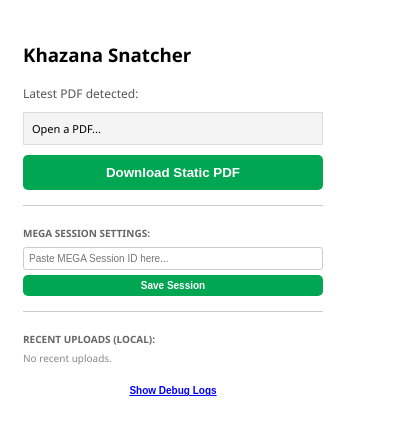
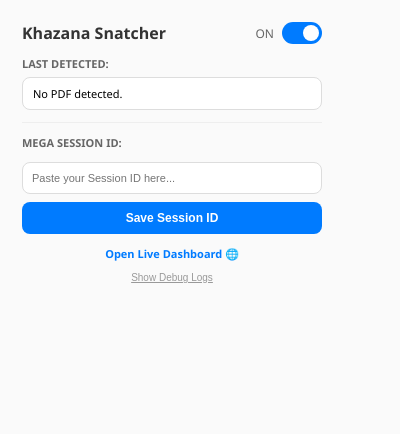
Before and after one commit to MindMatrix-07/PDF-Cloud-Uploader, a browser extension: page extension/popup.html in a window 400 px wide. Drawn offline with Linux system fonts and the light colour scheme.

Commit message:
v1.5.5: Toggle, NOTE tab auto-click, 5s back-button via content.js

```diff
--- a/extension/popup.html
+++ b/extension/popup.html
@@ -5,71 +5,202 @@
   <style>
     body {
       width: 300px;
-      padding: 15px;
-      font-family: 'Segoe UI', sans-serif;
+      padding: 14px;
+      font-family: 'Segoe UI', system-ui, sans-serif;
+      background: #fafafa;
+    }
+
+    .top-row {
+      display: flex;
+      justify-content: space-between;
+      align-items: center;
+      margin-bottom: 12px;
+    }
+
+    h3 {
+      margin: 0;
+      color: #333;
+      font-size: 1rem;
+    }
+
+    /* Toggle Switch */
+    .toggle-wrap {
+      display: flex;
+      align-items: center;
+      gap: 8px;
+      font-size: 12px;
+      color: #666;
+    }
+
+    .switch {
+      position: relative;
+      display: inline-block;
+      width: 40px;
+      height: 22px;
+    }
+
+    .switch input {
+      opacity: 0;
+      width: 0;
+      height: 0;
+    }
+
+    .slider {
+      position: absolute;
+      cursor: pointer;
+      inset: 0;
+      background-color: #ccc;
+      border-radius: 22px;
+      transition: .3s;
+    }
+
+    .slider:before {
+      content: "";
+      position: absolute;
+      height: 16px;
+      width: 16px;
+      left: 3px;
+      bottom: 3px;
+      background: white;
+      border-radius: 50%;
+      transition: .3s;
+    }
+
+    input:checked+.slider {
+      background-color: #007bff;
+    }
+
+    input:checked+.slider:before {
+      transform: translateX(18px);
     }
 
     .status {
-      color: #555;
-      font-size: 12px;
-      margin-bottom: 10px;
+      color: #666;
+      font-size: 11px;
+      margin-bottom: 6px;
+      font-weight: bold;
     }
 
     .url-box {
-      background: #f4f4f4;
+      background: #fff;
       border: 1px solid #ddd;
-      padding: 8px;
+      padding: 8px 10px;
       word-break: break-all;
       font-size: 11px;
+      max-height: 70px;
+      overflow-y: auto;
+      border-radius: 8px;
+      margin-bottom: 12px;
+    }
+
+    .settings {
+      border-top: 1px solid #eee;
+      padding-top: 12px;
+      margin-top: 4px;
+    }
+
+    input[type="password"] {
+      width: 100%;
+      padding: 9px;
+      margin-top: 6px;
+      border: 1px solid #ddd;
+      border-radius: 8px;
+      font-size: 11px;
+      box-sizing: border-box;
+    }
+
+    button.main {
+      width: 100%;
+      padding: 9px;
+      background: #007bff;
+      color: white;
+      border: none;
+      border-radius: 8px;
+      cursor: pointer;
+      margin-top: 8px;
+      font-weight: bold;
+      transition: background 0.2s;
+      font-size: 12px;
+    }
+
+    button.main:hover {
+      background: #0056b3;
+    }
+
+    a.live-link {
+      display: block;
+      text-align: center;
+      margin-top: 12px;
+      font-size: 11px;
+      color: #007bff;
+      text-decoration: none;
+      font-weight: bold;
+    }
+
+    #toggle-logs {
+      background: none;
+      border: none;
+      font-size: 10px;
+      color: #999;
+      text-decoration: underline;
+      margin-top: 10px;
+      cursor: pointer;
+      width: 100%;
+    }
+
+    #logs {
+      font-size: 9px;
+      color: #888;
+      background: #eee;
+      padding: 5px;
+      border-radius: 4px;
       max-height: 100px;
       overflow-y: auto;
     }
 
-    button {
-      width: 100%;
-      padding: 10px;
-      background: #00A651;
+    #clear-logs {
+      font-size: 9px;
+      background: #666;
       color: white;
       border: none;
-      border-radius: 5px;
+      border-radius: 4px;
+      padding: 4px 8px;
       cursor: pointer;
-      margin-top: 10px;
-      font-weight: bold;
-    }
-
-    button:hover {
-      background: #008a44;
+      margin-top: 4px;
     }
   </style>
 </head>
 
 <body>
-  <h3>Khazana Snatcher</h3>
-  <div class="status">Latest PDF detected:</div>
-  <div id="url" class="url-box">Open a PDF on the website first...</div>
-  <button id="download">Download Static PDF</button>
-  <div id="settings-container" style="margin-top: 15px; border-top: 1px solid #ccc; padding-top: 10px;">
-    <p style="font-size: 10px; color: #666; font-weight: bold; margin-bottom: 5px;">MEGA SESSION SETTINGS:</p>
-    <input type="text" id="session-id" placeholder="Paste MEGA Session ID here..."
-      style="width: 100%; font-size: 10px; padding: 5px; border: 1px solid #ccc; border-radius: 3px; box-sizing: border-box;">
-    <button id="save-session" style="font-size: 10px; padding: 5px; margin-top: 5px;">Save Session</button>
-  </div>
-
-  <div id="history-container" style="margin-top: 15px; border-top: 1px solid #ccc; padding-top: 10px;">
-    <p style="font-size: 10px; color: #666; font-weight: bold; margin-bottom: 5px;">RECENT UPLOADS (LOCAL):</p>
-    <div id="history-list" style="font-size: 10px; color: #333; max-height: 120px; overflow-y: auto;">
-      Loading history...
+  <div class="top-row">
+    <h3>Khazana Snatcher</h3>
+    <div class="toggle-wrap">
+      <span id="toggle-label">ON</span>
+      <label class="switch">
+        <input type="checkbox" id="ext-toggle" checked>
+        <span class="slider"></span>
+      </label>
     </div>
   </div>
 
-  <div id="logs-container" style="margin-top: 15px; border-top: 1px solid #ccc; padding-top: 10px; display: none;">
-    <p style="font-size: 10px; color: #666; font-weight: bold;">DIAGNOSTIC LOGS:</p>
-    <div id="logs" style="font-size: 9px; color: #444; max-height: 100px; overflow-y: auto; text-align: left;"></div>
-    <button id="clear-logs" style="font-size: 9px; margin-top: 5px;">Clear Logs</button>
+  <div class="status">LAST DETECTED:</div>
+  <div id="url" class="url-box">No PDF currently detected.</div>
+
+  <div class="settings">
+    <div class="status">MEGA SESSION ID:</div>
+    <input type="password" id="session-id" placeholder="Paste your Session ID here...">
+    <button class="main" id="save-session">Save Session ID</button>
   </div>
-  <button id="toggle-logs"
-    style="background: none; border: none; color: blue; text-decoration: underline; cursor: pointer; font-size: 10px; margin-top: 10px;">Show
-    Debug Logs</button>
+
+  <a href="https://pdf-cloud-uploader.vercel.app/" target="_blank" class="live-link">
+    Open Live Dashboard 🌐
+  </a>
+
+  <button id="toggle-logs">Show Debug Logs</button>
+  <div id="logs-container" style="display:none;">
+    <div id="logs">No logs...</div>
+    <button id="clear-logs">Clear Logs</button>
+  </div>
 
   <script src="popup.js"></script>
 </body>
--- a/extension/popup.js
+++ b/extension/popup.js
@@ -1,66 +1,51 @@
-// Load existing data on startup
-chrome.storage.local.get(['lastUrl', 'megaSession', 'uploadHistory'], (res) => {
+// popup.js
+
+// Load stored values on open
+chrome.storage.local.get(['lastUrl', 'megaSession', 'extensionEnabled'], (res) => {
   if (res.lastUrl) document.getElementById('url').innerText = res.lastUrl;
   if (res.megaSession) document.getElementById('session-id').value = res.megaSession;
-  refreshHistory(res.uploadHistory || []);
+
+  // Toggle defaults to ON (true) if never set
+  const enabled = res.extensionEnabled !== false;
+  document.getElementById('ext-toggle').checked = enabled;
+  document.getElementById('toggle-label').textContent = enabled ? 'ON' : 'OFF';
 });
 
-// Periodic refresh for active elements
+// Toggle — enable/disable the whole extension
+document.getElementById('ext-toggle').addEventListener('change', (e) => {
+  const enabled = e.target.checked;
+  chrome.storage.local.set({ extensionEnabled: enabled });
+  document.getElementById('toggle-label').textContent = enabled ? 'ON' : 'OFF';
+});
+
+// Refresh last URL every 2s
 setInterval(() => {
-  chrome.storage.local.get(['lastUrl', 'uploadHistory', 'diagLogs'], (res) => {
-    document.getElementById('url').innerText = res.lastUrl || 'Open a PDF...';
-    refreshHistory(res.uploadHistory || []);
-    if (document.getElementById('logs-container').style.display === 'block') {
-      document.getElementById('logs').innerHTML = (res.diagLogs || []).join('<br>') || 'No logs...';
-    }
+  chrome.storage.local.get(['lastUrl'], (res) => {
+    document.getElementById('url').innerText = res.lastUrl || 'No PDF detected.';
   });
 }, 2000);
 
-// Session Management
+// Save Session
 document.getElementById('save-session').addEventListener('click', () => {
   const sid = document.getElementById('session-id').value.trim();
-  chrome.storage.local.set({ megaSession: sid }, () => {
-    alert("Session saved! It will be used for next uploads.");
-  });
+  chrome.storage.local.set({ megaSession: sid }, () => alert("Session saved!"));
 });
 
-// History Display
-function refreshHistory(history) {
-  const list = document.getElementById('history-list');
-  if (!history || history.length === 0) {
-    list.innerHTML = '<span style="color: #888;">No recent uploads.</span>';
-    return;
-  }
-
-  list.innerHTML = history.map(item => `
-    <div style="border-bottom: 1px solid #eee; padding: 4px 0;">
-      <div style="font-weight: bold; white-space: nowrap; overflow: hidden; text-overflow: ellipsis;">${item.fileName}</div>
-      <div style="font-size: 9px; color: #666;">
-        Method: <span style="color: ${item.method === 'SESSION' ? 'green' : 'blue'}">${item.method}</span> | ${new Date(item.timestamp).toLocaleTimeString()}
-      </div>
-    </div>
-  `).join('');
-}
-
-// Download Button
-document.getElementById('download').addEventListener('click', () => {
-  let url = document.getElementById('url').innerText;
-  if (url.startsWith('http')) {
-    chrome.downloads.download({ url: url });
-  } else {
-    alert("Please open a PDF first!");
-  }
-});
-
-// Logs Toggle
+// Debug Logs Toggle
 const toggleBtn = document.getElementById('toggle-logs');
 const logsContainer = document.getElementById('logs-container');
 toggleBtn.addEventListener('click', () => {
-  const isHidden = logsContainer.style.display === 'none';
-  logsContainer.style.display = isHidden ? 'block' : 'none';
-  toggleBtn.innerText = isHidden ? 'Hide Debug Logs' : 'Show Debug Logs';
+  const hidden = logsContainer.style.display === 'none';
+  logsContainer.style.display = hidden ? 'block' : 'none';
+  toggleBtn.textContent = hidden ? 'Hide Debug Logs' : 'Show Debug Logs';
+  if (hidden) {
+    chrome.storage.local.get(['diagLogs'], (res) => {
+      document.getElementById('logs').innerHTML = (res.diagLogs || []).join('<br>') || 'No logs...';
+    });
+  }
 });
 
 document.getElementById('clear-logs').addEventListener('click', () => {
   chrome.storage.local.set({ diagLogs: [] });
+  document.getElementById('logs').innerHTML = 'Cleared.';
 });
```
Also changed, not shown: extension/background.js (+17 -4 lines), extension/content.js (added, +51 -0 lines), extension/manifest.json, 1 other file.
